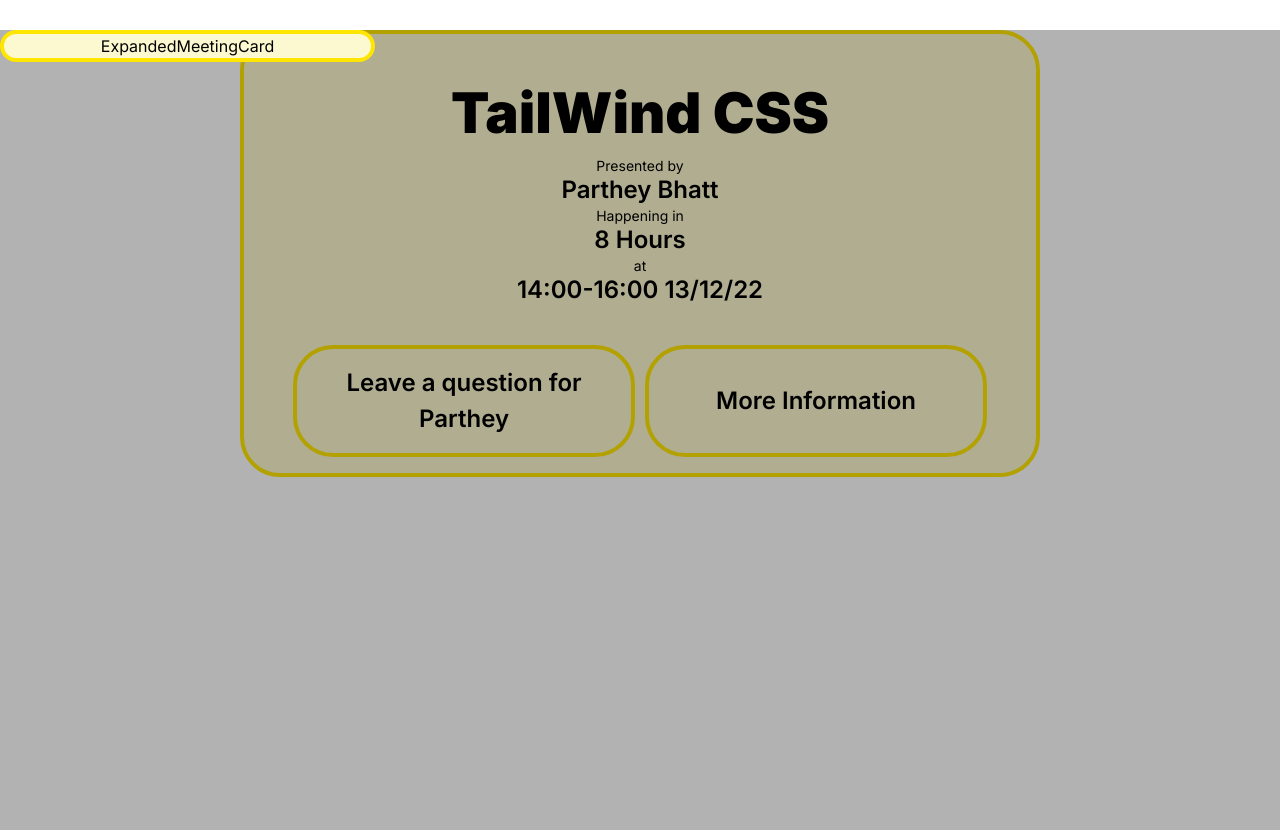
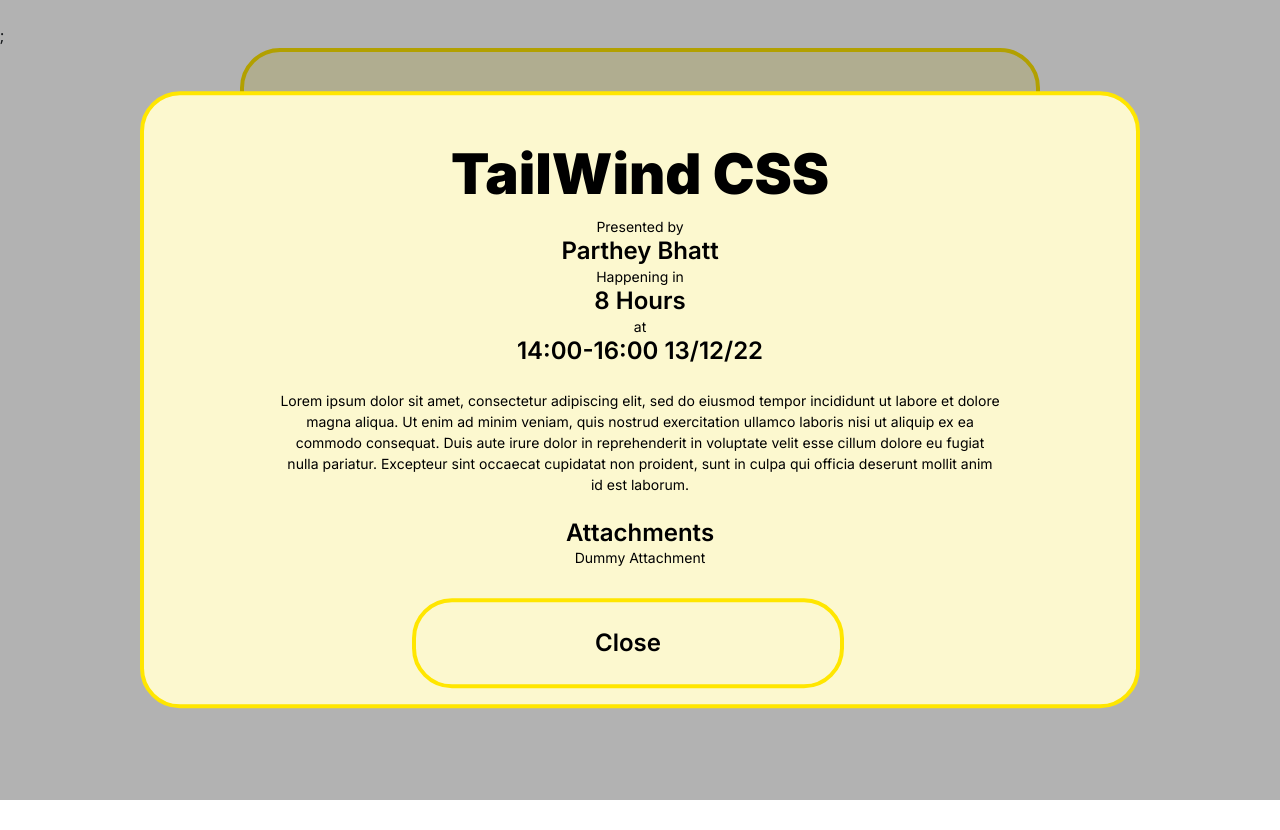
Before and after one commit to ihamiltonelaquil/lunch-and-learn-internal-FE, a Next.js app: page /cardTest in a window 1280 px wide. Both pictures are taken after a click on the button "More Information". After the commit the page ends 800 px from the top, so only its background shows below. Built offline with nearby package versions, Linux system fonts and the light colour scheme.

Commit message:
Expanded card kinda working! Using react-spring to animate its mount/unmount Laid some groundwork to help child components mutate the state of their parents

```diff
--- /dev/null
+++ b/components/AttachmentsList.tsx
@@ -0,0 +1,10 @@
+import React from 'react'
+
+export default function AttachmentsList() {
+    return (
+        <div>
+            <h3>Attachments</h3>
+            <p>Dummy Attachment</p>
+        </div>
+    )
+}
--- a/components/Cards/ExpandedMeetingCard.tsx
+++ b/components/Cards/ExpandedMeetingCard.tsx
@@ -1,8 +1,74 @@
-import React from 'react'
-import { StyledExpandedMeetingCard } from '../styledComponents'
+import React, { Dispatch, SetStateAction, useCallback, useEffect, useState } from 'react'
+import { convertToDate, dateFormatter, timeFormatter, timeOffset } from '../../lib/dateHelper';
+import AttachmentsList from '../AttachmentsList';
+import { StyledExpandedMeetingCard, StyledMeetingCardButton } from '../styledComponents'
 
-export default function ExpandedMeetingCard() {
+interface MeetingData {
+    meetingID: number;
+    topic: string;
+    meetingStart: string;
+    meetingEnd: string;
+    creatorName: string;
+    description: string;
+}
+
+const ExpandedMeetingCard: React.FC<{ meetingData: MeetingData, onClick: Dispatch<SetStateAction<boolean>> }> = ({ meetingData, onClick }) => {
+
+    const { meetingID, topic, meetingStart, meetingEnd, creatorName, description } =
+    meetingData;
+
+    const handleOnClick = useCallback((event: any) => {
+        onClick(event.target.value)
+    }, [onClick])
+
+    const start = convertToDate(meetingStart);
+    const end = convertToDate(meetingEnd);
+    var now = new Date();
+
+    const [meetingState, setMeetingState] = useState({
+        meetingStatus: timeOffset(now, start, end).meetingStatus,
+        meetingOffset: timeOffset(now, start, end).meetingOffset
+    });
+
+    useEffect(() => {
+        setTimeout(() => {
+            now = new Date();
+            var updatedMeetingState = timeOffset(now, start, end);
+            setMeetingState(updatedMeetingState);
+        }, 1000);
+    }, [meetingState]);
+
     return (
-        <StyledExpandedMeetingCard>ExpandedMeetingCard</StyledExpandedMeetingCard>
+        <StyledExpandedMeetingCard>
+            <div className="mainContent">
+                    <h1>{topic}</h1>
+                    <p>Presented by</p>
+                    <h3>{creatorName}</h3>
+
+                    <p>{meetingState.meetingStatus}</p>
+                    <h3>{meetingState.meetingOffset}</h3>
+
+                    <p>at</p>
+                    <h3>
+                        {
+                            (timeFormatter.format(convertToDate(meetingStart))) + "-"
+                            + (timeFormatter.format(convertToDate(meetingEnd))) + " "
+                            + (dateFormatter.format(convertToDate(meetingStart)))
+                        }
+                    </h3>
+                    <br></br>
+                    <p>{description}</p>
+                    <br></br>
+                    <AttachmentsList/>
+            </div>
+            <span className="buttons row justify-content-center">
+                <StyledMeetingCardButton onClick={handleOnClick}>
+                    Close
+                </StyledMeetingCardButton>
+
+            </span>
+        </StyledExpandedMeetingCard>
     )
 }
+
+export default ExpandedMeetingCard
--- a/components/Cards/MeetingCard.tsx
+++ b/components/Cards/MeetingCard.tsx
@@ -7,6 +7,7 @@
 import React, { useState, useEffect } from "react";
 import { StyledCard, StyledMeetingCardButton, DarkBG } from "../styledComponents";
 import ExpandedMeetingCard from "./ExpandedMeetingCard";
+import { animated, useTransition, easings } from "@react-spring/web";
 
 interface MeetingData {
     meetingID: number;
@@ -30,8 +31,24 @@
         meetingOffset: timeOffset(now, start, end).meetingOffset
     });
 
-    const [expandedCardIsVisible, setExpandedCardIsVisible]= useState(false);
+    const [expandedCardIsVisible, setExpandedCardIsVisible] = useState(false);
 
+    function toggleExpandedCard(){
+        setExpandedCardIsVisible(v => !v)
+    }
+
+    const transition = useTransition(expandedCardIsVisible, {
+        config: {duration:100, easing: easings.easeOutCubic},
+        from: {
+            y:0, opacity:0, duration: 5000,
+        },
+        enter: {
+            y:0, opacity:1, duration: 5000,
+        },
+        leave: {
+            y:0, opacity:0, duration: 5000,
+        },
+    });
 
     useEffect(() => {
         setTimeout(() => {
@@ -43,15 +60,29 @@
 
     return (
         <>
-            {expandedCardIsVisible &&
+
+            {/* {expandedCardIsVisible &&
                 <>
-                <ExpandedMeetingCard />
-                <DarkBG onClick={() =>{
-                        setExpandedCardIsVisible(v => !v)
+                    <ExpandedMeetingCard meetingData={meetingData} onClick={toggleExpandedCard} />
+                    <DarkBG onClick={() => {
+                        toggleExpandedCard();
                     }}>
                     </DarkBG>
                 </>
-            }
+            } */}
+
+            {transition((style, item) =>
+            item &&
+                <>
+                    <animated.div style={style}>
+                        <ExpandedMeetingCard meetingData={meetingData} onClick={toggleExpandedCard} />
+                        <DarkBG onClick={() => {
+                            toggleExpandedCard();
+                        }}>
+                            </DarkBG>
+                    </animated.div>
+                </>
+            )};
             <StyledCard key={meetingID}>
                 <div className="mainContent">
                     <h1>{topic}</h1>
@@ -72,8 +103,8 @@
                 </div>
                 <span className="buttons row justify-content-center">
                     <StyledMeetingCardButton>Leave a question for {creatorName.split(' ')[0]}</StyledMeetingCardButton>
-                    <StyledMeetingCardButton onClick={() =>{
-                        setExpandedCardIsVisible(v => !v)
+                    <StyledMeetingCardButton onClick={() => {
+                        toggleExpandedCard();
                     }}>More Information</StyledMeetingCardButton>
                 </span>
             </StyledCard>
--- a/components/styledComponents.tsx
+++ b/components/styledComponents.tsx
@@ -37,7 +37,6 @@
     padding: 16px;
     display: flex;
     margin: 0 auto;
-    margin-top: 30px;
     flex-direction: column;
     justify-content: space-between;
     align-items: center;
@@ -87,7 +86,7 @@
     margin-left: 5px;
     margin-right: 5px;
     padding: 16px;
-    /* transition: 0.2s ease-out; */
+    transition: 0.2s ease-out;
     :hover{
         background-color: var(--colour-accent);
         color: var(--colour-primary-light);
@@ -102,26 +101,30 @@
     }
 `
 
-export const StyledExpandedMeetingCard =styled.div`
+export const StyledExpandedMeetingCard = styled.div`
     border: 4px solid var(--colour-primary);
     border-radius: var(--rounded-corners);
     background-color: var(--colour-primary-light);
     color: var(--colour-text);
     text-align: center;
     margin: auto;
-    position: absolute;
+    padding: 16px;
+    position: fixed;
+    left: 50%;
+    top: 50%;
+    transform: translate(-50%, -50%);
     max-width: 1000px;
+    width: 1000px;
     min-width: var(--mw-mobileM);
     font-size: var(--fs-base);
     font-family: var(--ff-primary);
-    cursor: pointer;
     z-index: 10;
 
-
-    /* .mainContent {
+    .mainContent {
         margin-top: 30px;
         margin-bottom: 40px;
-
+        width: 75%;
+        margin: 30px auto;
     }
     h1{
 
@@ -141,7 +144,7 @@
     }
     span{
         width: 100%;
-    } */
+    }
 `
 
 export const DarkBG = styled.div`
@@ -149,7 +152,12 @@
     opacity: 30%;
     height: 100%;
     width: 100%;
-    position: absolute;
+    position: fixed;
     cursor: pointer;
     z-index: 5;
+    top: 0;
+    left: 0;
+    bottom: 0;
+    right: 0;
+    overflow: auto;
 `
--- a/pages/cardTest.tsx
+++ b/pages/cardTest.tsx
@@ -7,11 +7,12 @@
         meetingStart: "2022-12-13T14:00:00",
         meetingEnd: "2022-12-13T16:00:00",
         creatorName: "Parthey Bhatt",
-        description: "Test Description"
+        description: "Lorem ipsum dolor sit amet, consectetur adipiscing elit, sed do eiusmod tempor incididunt ut labore et dolore magna aliqua. Ut enim ad minim veniam, quis nostrud exercitation ullamco laboris nisi ut aliquip ex ea commodo consequat. Duis aute irure dolor in reprehenderit in voluptate velit esse cillum dolore eu fugiat nulla pariatur. Excepteur sint occaecat cupidatat non proident, sunt in culpa qui officia deserunt mollit anim id est laborum."
     }
 
     return(
         <>
+            <br></br>
             <MeetingCard meetingData={data} />
             <script> </script>
         </>
--- a/styles/globals.css
+++ b/styles/globals.css
@@ -64,14 +64,21 @@
   100% { opacity: 0; }
 }
 
-html,
-body {
+html{
   height: 100vh;
   background-color: rgb(255, 255, 255);
   padding: 0;
   margin: 0;
   font-family: -apple-system, BlinkMacSystemFont, Segoe UI, Roboto, Oxygen,
     Ubuntu, Cantarell, Fira Sans, Droid Sans, Helvetica Neue, sans-serif;
+}
+
+body {
+  min-height: 100vh;
+}
+
+nav{
+  height: 0 !important;
 }
 
 a {
```
Also changed, not shown: lib/dateHelper.ts (+4 -4 lines). Lines whose indentation alone changed are shown as unchanged.
